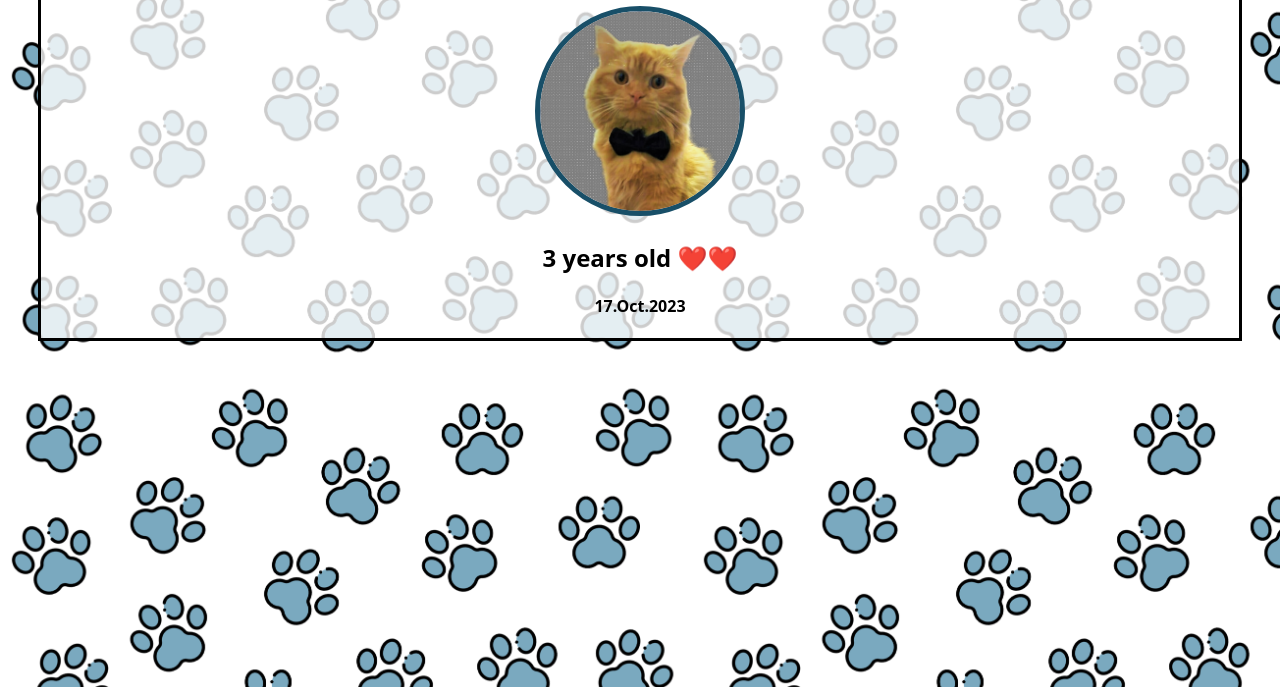
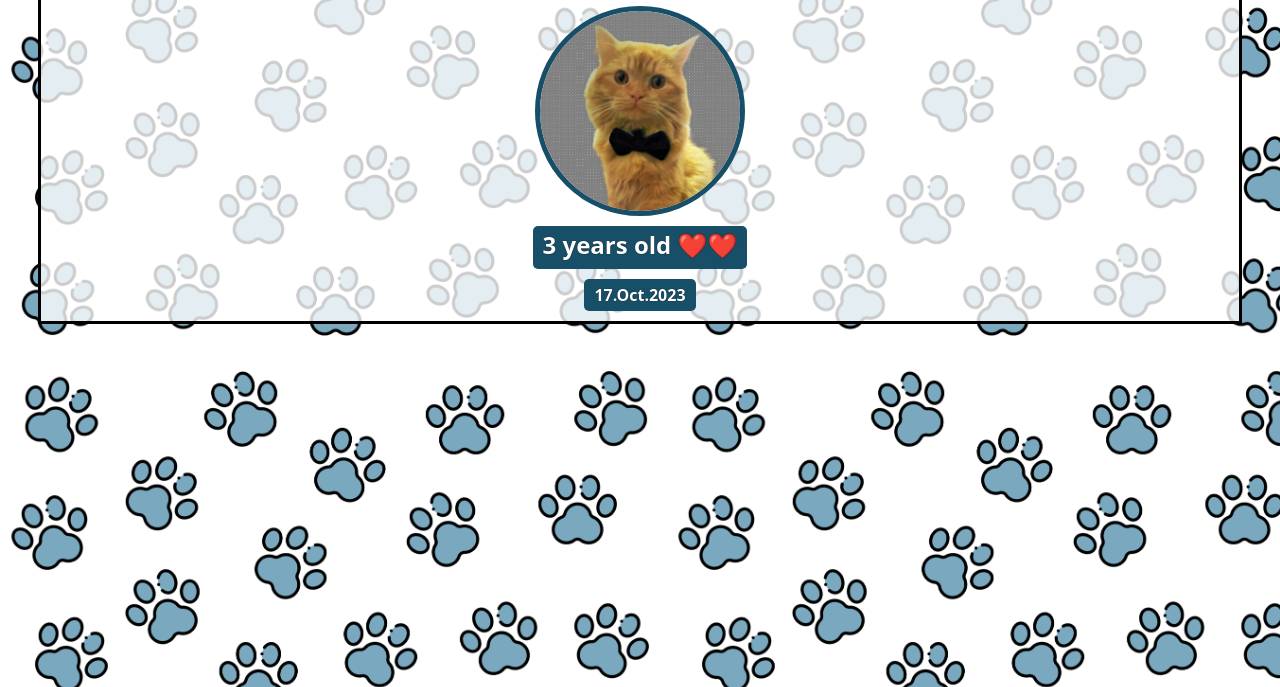
Before and after one commit to bassantgz30/Birthday_Gift, a plain HTML site: page index.htm in a window 1280 px wide. Shown: the part 113-800 px from the top of the page. Drawn offline with Linux system fonts and the light colour scheme; a web font is replaced by a local one.

Commit message:
added background to text

```diff
--- a/css/style.css
+++ b/css/style.css
@@ -1,6 +1,12 @@
 body {
     text-align: center;
     font-family: 'Happy Monkey', system-ui;
+}
+
+#main-div {
+    display: flex;
+    flex-direction: column;
+    align-items: center;
 }
 
 .blue-bkg {
@@ -9,12 +15,31 @@ body {
     background-repeat: repeat;
 }
 
-
 .transparent-box{
     margin: 30px;
     background-color: rgba(255, 255, 255, 0.8);
     border: 3px solid black;
-  }
+}
+
+h1, h2, h3, h4, p {
+    text-shadow: 0 0 1px black;
+}
+
+#bday-age {
+    color: white;
+    background: #184f68;
+    padding: 2px 10px 8px;
+    border-radius: 5px;
+    margin: 10px 0;
+}
+
+#bday-date {
+    color: white;
+    background: #184f68;
+    margin: 0 0 10px;
+    padding: 5px 10px;
+    border-radius: 5px;
+}
 
 #louz-img {
     width: 200px;
--- a/index.htm
+++ b/index.htm
@@ -12,11 +12,11 @@
     </head>
 
     <body class="blue-bkg">
-        <div class="transparent-box">
+        <div id="main-div" class="transparent-box">
             <h1>Today is Louz's birthday 🐱🎉</h1>
             <img id="louz-img" src="./images/louz2.png" alt="a cat wearing a black bow tie">
-            <h2>3 years old ❤️❤️</h2>
-            <h4>17.Oct.2023</h4>
+            <h2 id="bday-age">3 years old ❤️❤️</h2>
+            <h4 id="bday-date">17.Oct.2023</h4>
         </div>
     </body>
 </html>
```
